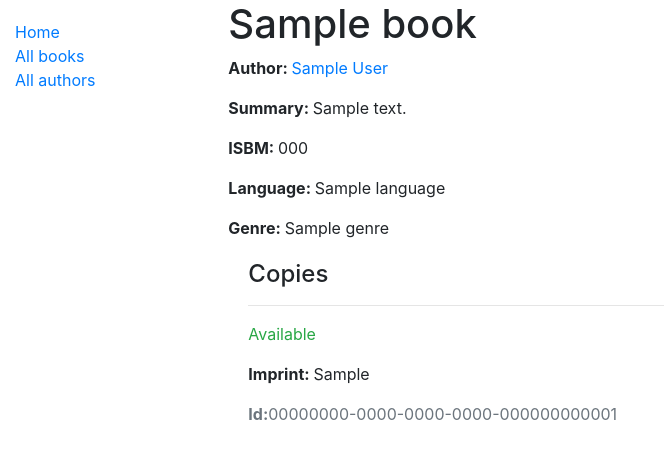
After one commit to RamKotto/locallibrary, a Django app: page /catalog/book/1 in a window 1280 px wide. The commit adds this page. Shown: the top 459 px of the page, without its empty margins (0-664 px from the left). Run offline with Django 3.2, Linux system fonts and the light colour scheme; tables that the repository leaves empty hold one stand-in row (values such as "Sample post").

Commit message:
Add book_detail.html and pagination

```diff
--- a/catalog/models.py
+++ b/catalog/models.py
@@ -109,3 +109,8 @@ class Author(models.Model):
         String for representing the Model object
         """
         return '{1} {0}'.format(self.last_name, self.first_name)
+
+    class Meta:
+        ordering = ['last_name']
+        verbose_name = 'Автор'
+        verbose_name_plural = 'Авторы'
--- a/catalog/templates/base_generic.html
+++ b/catalog/templates/base_generic.html
@@ -29,7 +29,25 @@
             </div>
             <div class='col-sm-10'>
             {% block content %}{% endblock %}
+            {% block pagination %}
+                {% if is_paginated %}
+                    <div class='pagination'>
+                        <span class='page-links'>
+                            {% if page_obj.has_previous %}
+                            <a href='{{ request.path }}?page={{ page_obj.previous_page_number }}'>previous</a>
+                            {% endif %}
+                            <span class='page-current'>
+                                Page {{ page_obj.number }} of {{ page_obj.paginator.num_pages }}.
+                            </span>
+                            {% if page_obj.has_next %}
+                            <a href='{{ request.path }}?page={{ page_obj.next_page_number }}'>next</a>
+                            {% endif %}
+                        </span>
+                    </div>
+                {% endif %}
+            {% endblock %}
             </div>
+
         </div>
 
     </div>
--- /dev/null
+++ b/catalog/templates/catalog/book_detail.html
@@ -0,0 +1,41 @@
+{% extends 'base_generic.html' %}
+
+{% block content %}
+
+    <h1>{{book.title}}</h1>
+
+    <p><strong>Author: </strong><a href='#'>{{book.author}}</a></p>
+
+    <p><strong>Summary: </strong>{{book.summary}}</p>
+
+    <p><strong>ISBM: </strong>{{book.isbn}}</p>
+
+    <p><strong>Language: </strong>{{book.language}}</p>
+
+    <p><strong>Genre: </strong>{% for genre in book.genre.all %} {{genre}} {% if not forloop.last %},
+        {% endif %} {% endfor %} </p>
+
+    <div style='margin-left: 20px; margin-top: 20px;'>
+
+        <h4>Copies</h4>
+
+        {% for copy in book.bookinstance_set.all %}<hr>
+
+        <p class="{% if copy.status == 'a' %}text-success{% elif copy.status == 'd' %}text-danger{% else %}text-warning{% endif %}">{{ copy.get_status_display }}</p>
+            {% if copy.status != 'a' %}<p><strong>Due to be returned:</strong> {{copy.due_back}}</p>{% endif %}
+
+        {% if copy.status != 'a' %}
+
+            <p><strong>Due to be returned: </strong>{{copy.due_back}}</p>
+
+        {% endif %}
+
+        <p><strong>Imprint: </strong>{{copy.imprint}}</p>
+
+        <p class='text-muted'><strong>Id:</strong>{{copy.id}}</p>
+
+        {% endfor %}
+
+    </div>
+
+{% endblock %}
--- a/catalog/templates/catalog/book_list.html
+++ b/catalog/templates/catalog/book_list.html
@@ -7,9 +7,10 @@
     <ul>
 
         {% for book in book_list %}
-        <li><a href="#">{{ book.title }}</a> ({{ book.author }})</li>
+        <li><a href="{{ book.get_absolute_url }}">{{ book.title }}</a> ({{ book.author }})</li>
         {% endfor %}
 
+    </ul>
     {% else %}
         <p>There are no Books in the Library.</p>
     {% endif %}
--- a/catalog/views.py
+++ b/catalog/views.py
@@ -27,6 +27,7 @@ def index(request):
 
 class BookListView(generic.ListView):
     model = Book
+    paginate_by = 2
 
     # paginate_by = 10
     # template_name = 'books/my_arbitrary_template_name_list.html' # Имя нашего шаблона, и его расположение
@@ -40,3 +41,7 @@ class BookListView(generic.ListView):
     #     # Добавляем новую переменную
     #     context['some_data'] = 'This is some data'
     #     return context
+
+
+class BookDetailView(generic.DetailView):
+    model = Book
```
